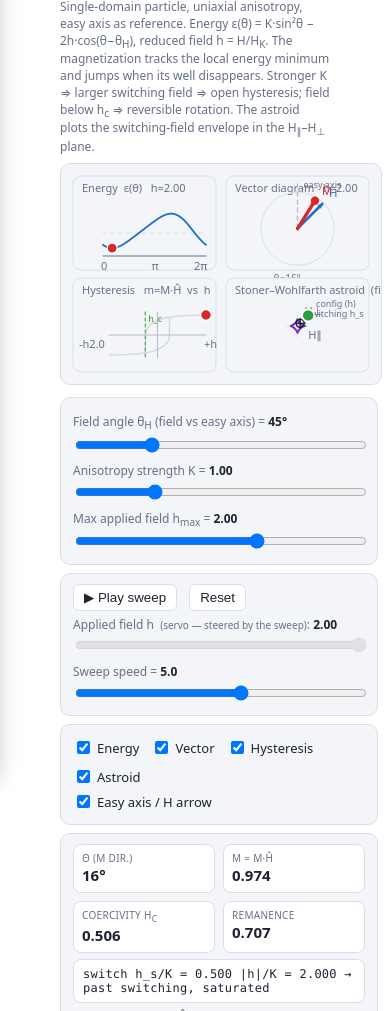
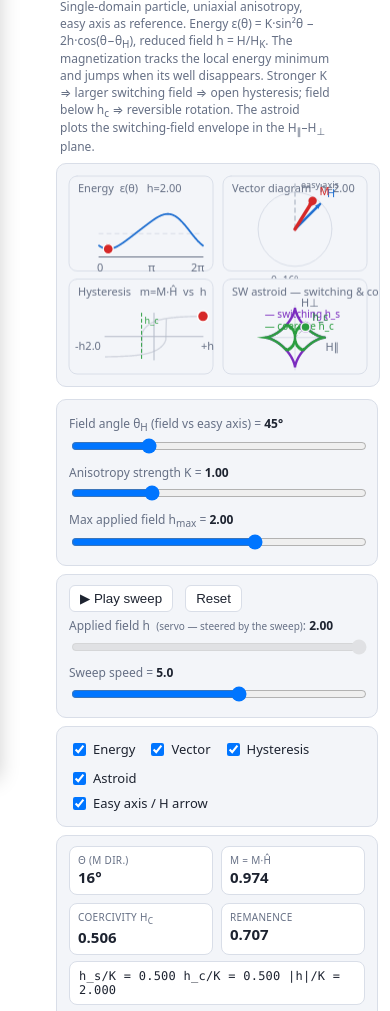
Before and after one commit to JonaThe1st/physics_visualization, a plain HTML site: page simulations/magnetization-reversal/index.html in a window 390 px wide. Shown: the part 65-1076 px from the top of the page. Drawn offline with Linux system fonts and the light colour scheme.

Commit message:
Magnetization sim: astroid shows switching+coercive field envelopes with h_s/h_c points (removed moving config point), bigger plot, mobile vertical stacking

```diff
--- a/simulations/magnetization-reversal/index.html
+++ b/simulations/magnetization-reversal/index.html
@@ -27,6 +27,12 @@ button{padding:5px 10px;border:1px solid var(--bd);background:var(--bg);color:va
 .grid .cell{flex:1 1 112px;background:var(--bg);border:1px solid var(--bd);border-radius:8px;padding:6px 8px}
 .grid .cell .k{font-size:10px;color:var(--mut);text-transform:uppercase;letter-spacing:.03em}
 .grid .cell .v{font-size:15px;font-weight:700;font-variant-numeric:tabular-nums}
+/* mobile: stack everything vertically for easier use */
+@media (max-width:720px){
+  .wrap{flex-direction:column;padding:0 12px 16px 56px}
+  .cvbox{max-width:100%;flex-basis:100%;min-width:0}
+  .panel{max-width:100%;flex-basis:auto}
+}
 </style></head><body>
 <h1>Magnetization Reversal (Stoner–Wohlfarth)</h1>
 <div class="sub">Single-domain particle, uniaxial anisotropy, easy axis as reference. Energy ε(θ) = K·sin²θ − 2h·cos(θ−θ<sub>H</sub>), reduced field h = H/H<sub>K</sub>. The magnetization tracks the local energy minimum and jumps when its well disappears. Stronger K ⇒ larger switching field ⇒ open hysteresis; field below h<sub>c</sub> ⇒ reversible rotation. The astroid plots the switching-field envelope in the H<sub>∥</sub>–H<sub>⊥</sub> plane.</div>
@@ -122,6 +128,33 @@ function rebuild(){
 function nowState(){return cur.samples.length?cur.samples[cur.idx]:null;}
 function swUnit(mu){var c=Math.cos(mu),s=Math.sin(mu);var a=Math.pow(Math.abs(c),2/3)+Math.pow(Math.abs(s),2/3);return 1/Math.pow(a,1.5);}
 
+/* Coercive-field envelope h_c(θ)/K, computed numerically exactly like the sim's
+   own coercivity (M·Ĥ=0 crossing), precomputed once at K=1 (only scales with K). */
+var ENV_C=[];
+function buildCoEnvelope(){
+  var K=1,S=100,gN=720,GG2=TAU/gN,hmax=2.5,down=lin(hmax,-hmax,S);
+  for(var deg=0;deg<=90;deg+=2){
+    var thH=deg*Math.PI/180,cur0=thH,m0=1,hc=null,arr=new Float64Array(gN);
+    for(var j=1;j<S;j++){
+      var h=down[j];
+      for(var i=0;i<gN;i++){var t=i*GG2;arr[i]=K*Math.pow(Math.sin(t),2)-2*h*Math.cos(t-thH);}
+      var best=null,bd=1e18,bdm=1e18;
+      for(var i=0;i<gN;i++){var p=arr[(i-1+gN)%gN],c=arr[i],n=arr[(i+1)%gN];
+        if(c<=p&&c<=n){var t=i*GG2,d=relDist(t,cur0),m=Math.cos(t-thH),dm2=Math.abs(m-m0);
+          if(d<bd||(Math.abs(d-bd)<1e-12&&dm2<bdm)){best=t;bd=d;bdm=dm2;}}}
+      cur0=best==null?cur0:best;m0=Math.cos(cur0-thH);
+      if(hc==null&&m0<=0)hc=h;
+    }
+    ENV_C[deg]=hc!=null?Math.abs(hc):0;
+  }
+}
+function envCdeg(degD){
+  var a=((degD%360)+360)%360,p=a%180;if(p>90)p=180-p;
+  var e=Math.round(p/2)*2;if(e>90)e=90;
+  var v=ENV_C[e]!=null?ENV_C[e]:0;
+  return Math.min(v,swUnit(p*Math.PI/180)); /* coercivity never exceeds switching field */
+}
+
 /* ================= drawing helpers ================= */
 function fmt(v,d){return v.toFixed(d);}
 function text(s,x,y,c,fs){ctx.fillStyle=c||col('--fg');ctx.font=(fs||11)+'px system-ui';ctx.fillText(s,x,y);}
@@ -204,30 +237,32 @@ function draw(){
     text('+h',px0+pw-2,py0+ph/2+13,col('--mut'));
   });
 
-  /* ---- BR astroid (switching field + coercivity envelope + config point) ---- */
-  drawP(D,$('as').checked,'Stoner–Wohlfarth astroid  (fields / K)',function(p){
-    var side=Math.min(p.w-28,p.h-70),cx=p.x+p.w/2,cy0=p.y+26+side/2+10,hal=side/2,U=hal/1.6;
+  /* ---- BR astroid: switching-field envelope + coercive-field envelope + 2 points ---- */
+  drawP(D,$('as').checked,'SW astroid — switching & coercive field  (h / K)',function(p){
+    var side=Math.min(p.w-20,p.h-26),hal=side/2,cx=p.x+p.w/2,cy0=p.y+24+hal,U=hal/1.15;
     var PX=t=>cx+t*U, PY=t=>cy0-t*U;
     /* axes */
-    ctx.strokeStyle=col('--bd');ctx.lineWidth=1;ctx.beginPath();ctx.moveTo(PX(-1.5),cy0);ctx.lineTo(PX(1.5),cy0);ctx.stroke();
-    ctx.beginPath();ctx.moveTo(cx,PY(-1.5));ctx.lineTo(cx,PY(1.5));ctx.stroke();
-    text('H∥',PX(1.42),cy0+13,col('--mut'));text('H⊥',cx+7,PY(1.42),col('--mut'));
-    /* astroid |ux|^2/3 + |uy|^2/3 = 1   <=>  param (cos^3 t, sin^3 t) */
-    ctx.strokeStyle=col('--gv');ctx.lineWidth=2;ctx.beginPath();
-    for(var i=0;i<=360;i++){var t=i/360*TAU;var xx=PX(Math.pow(Math.cos(t),3)),yy=PY(Math.pow(Math.sin(t),3));i?ctx.lineTo(xx,yy):ctx.moveTo(xx,yy);}ctx.stroke();
-    /* ray along θH up to the switching distance f(θH) — static (depends on θH only) */
-    var f=swUnit(thH),bx=Math.cos(thH)*f,by=Math.sin(thH)*f;
-    ctx.strokeStyle=col('--mut');ctx.globalAlpha=.55;ctx.setLineDash([3,3]);ctx.lineWidth=1;ctx.beginPath();ctx.moveTo(cx,cy0);ctx.lineTo(PX(bx),PY(by));ctx.stroke();ctx.setLineDash([]);ctx.globalAlpha=1;
-    /* switching-field marker on the boundary (hollow cross; static) */
-    ctx.strokeStyle=col('--fg');ctx.lineWidth=1.4;ctx.beginPath();ctx.arc(PX(bx),PY(by),4,0,TAU);ctx.stroke();
-    ctx.beginPath();ctx.moveTo(PX(bx)-5,PY(by));ctx.lineTo(PX(bx)+5,PY(by));ctx.moveTo(PX(bx),PY(by)-5);ctx.lineTo(PX(bx),PY(by)+5);ctx.stroke();
-    text('switching h_s',PX(bx)+7,PY(by)-6,col('--mut'),9);
-    /* current config point (field tip) — moves with h */
-    var ux=H0*Math.cos(thH)/cur.K, uy=H0*Math.sin(thH)/cur.K;
-    var inside=Math.pow(Math.abs(ux),2/3)+Math.pow(Math.abs(uy),2/3)<1;
-    var pc=inside?col('--kp'):col('--k0');
-    ctx.fillStyle=pc;ctx.strokeStyle=col('--bg');ctx.lineWidth=1.6;ctx.beginPath();ctx.arc(PX(ux),PY(uy),6,0,TAU);ctx.fill();ctx.stroke();
-    text('config (h)',PX(ux)+8,PY(uy)-8,col('--mut'),9);
+    ctx.strokeStyle=col('--bd');ctx.lineWidth=1;ctx.beginPath();ctx.moveTo(PX(-1.08),cy0);ctx.lineTo(PX(1.08),cy0);ctx.stroke();
+    ctx.beginPath();ctx.moveTo(cx,PY(-1.08));ctx.lineTo(cx,PY(1.08));ctx.stroke();
+    text('H∥',PX(1.02),cy0+13,col('--mut'));text('H⊥',cx+6,PY(1.02),col('--mut'));
+    /* switching field envelope (astroid) */
+    ctx.strokeStyle=col('--gv');ctx.lineWidth=2.4;ctx.beginPath();
+    for(var i=0;i<=600;i++){var t=i/600*TAU;var xx=PX(Math.pow(Math.cos(t),3)),yy=PY(Math.pow(Math.sin(t),3));i?ctx.lineTo(xx,yy):ctx.moveTo(xx,yy);}ctx.stroke();
+    /* coercive field envelope (inner curve) */
+    ctx.strokeStyle=col('--k0');ctx.lineWidth=2.4;ctx.beginPath();
+    for(var i=0;i<=600;i++){var t=i/600*TAU,r=envCdeg(t*180/Math.PI);var xx2=PX(r*Math.cos(t)),yy2=PY(r*Math.sin(t));i?ctx.lineTo(xx2,yy2):ctx.moveTo(xx2,yy2);}ctx.stroke();
+    /* legend */
+    ctx.fillStyle=col('--gv');ctx.font='10px system-ui';ctx.fillText('— switching h_s',cx-hal+4,cy0-hal+14);
+    ctx.fillStyle=col('--k0');ctx.fillText('— coercive h_c',cx-hal+4,cy0-hal+26);
+    /* current field direction θ_H: ray + two points (switching on astroid, coercive on inner) */
+    var f=swUnit(thH),rC=envCdeg(thH*180/Math.PI),axx=Math.cos(thH),ayy=Math.sin(thH);
+    ctx.strokeStyle=col('--mut');ctx.globalAlpha=.5;ctx.setLineDash([3,3]);ctx.lineWidth=1;ctx.beginPath();ctx.moveTo(cx,cy0);ctx.lineTo(PX(axx*f),PY(ayy*f));ctx.stroke();ctx.setLineDash([]);ctx.globalAlpha=1;
+    /* switching point (hollow violet) */
+    ctx.strokeStyle=col('--gv');ctx.lineWidth=1.8;ctx.beginPath();ctx.arc(PX(axx*f),PY(ayy*f),4.5,0,TAU);ctx.stroke();
+    text('h_s',PX(axx*f)+7,PY(ayy*f)-6,col('--gv'),10);
+    /* coercive point (filled green) */
+    ctx.fillStyle=col('--k0');ctx.strokeStyle=col('--bg');ctx.lineWidth=1.4;ctx.beginPath();ctx.arc(PX(axx*rC),PY(ayy*rC),4.5,0,TAU);ctx.fill();ctx.stroke();
+    text('h_c',PX(axx*rC)+7,PY(ayy*rC)-6,col('--k0'),10);
   });
 
   /* ---- readouts ---- */
@@ -237,8 +272,7 @@ function draw(){
   $('rhc').textContent=cur.hc!=null?fmt(Math.abs(cur.hc),3):'—';
   $('rr').textContent=fmt(cur.rem,3);
   $('hcv').textContent=H0.toFixed(2);
-  var ux=H0*Math.cos(thH)/cur.K,uy=H0*Math.sin(thH)/cur.K,inside=Math.pow(Math.abs(ux),2/3)+Math.pow(Math.abs(uy),2/3)<1;
-  $('fold').textContent='switch h_s/K = '+fmt(swUnit(thH),3)+'   |h|/K = '+fmt(Math.abs(H0)/cur.K,3)+'   → '+(inside?'inside astroid, metastable':'past switching, saturated');
+  $('fold').textContent='h_s/K = '+fmt(swUnit(thH),3)+'   h_c/K = '+fmt(envCdeg(thH*180/Math.PI),3)+'   |h|/K = '+fmt(Math.abs(H0)/cur.K,3);
 }
 
 /* ================= interaction / animation ================= */
@@ -291,6 +325,7 @@ function advance(t){
 }
 function sizeUp(){dpr=window.devicePixelRatio||1;cv.width=cv.clientWidth*dpr;cv.height=cv.clientHeight*dpr;}
 sizeUp();new ResizeObserver(sizeUp).observe(cv);
+buildCoEnvelope();
 reset();
 requestAnimationFrame(advance);
 </script>
```
